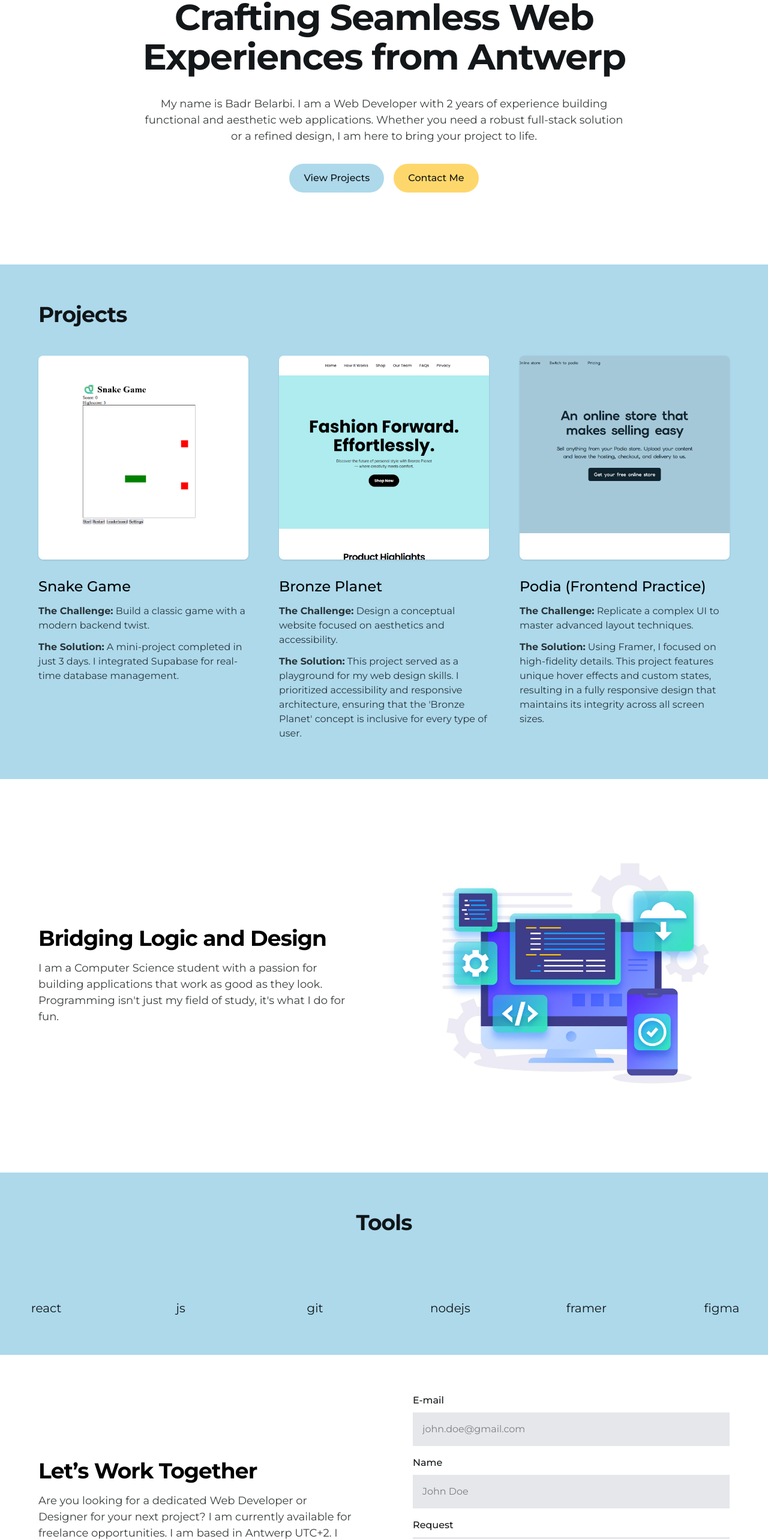
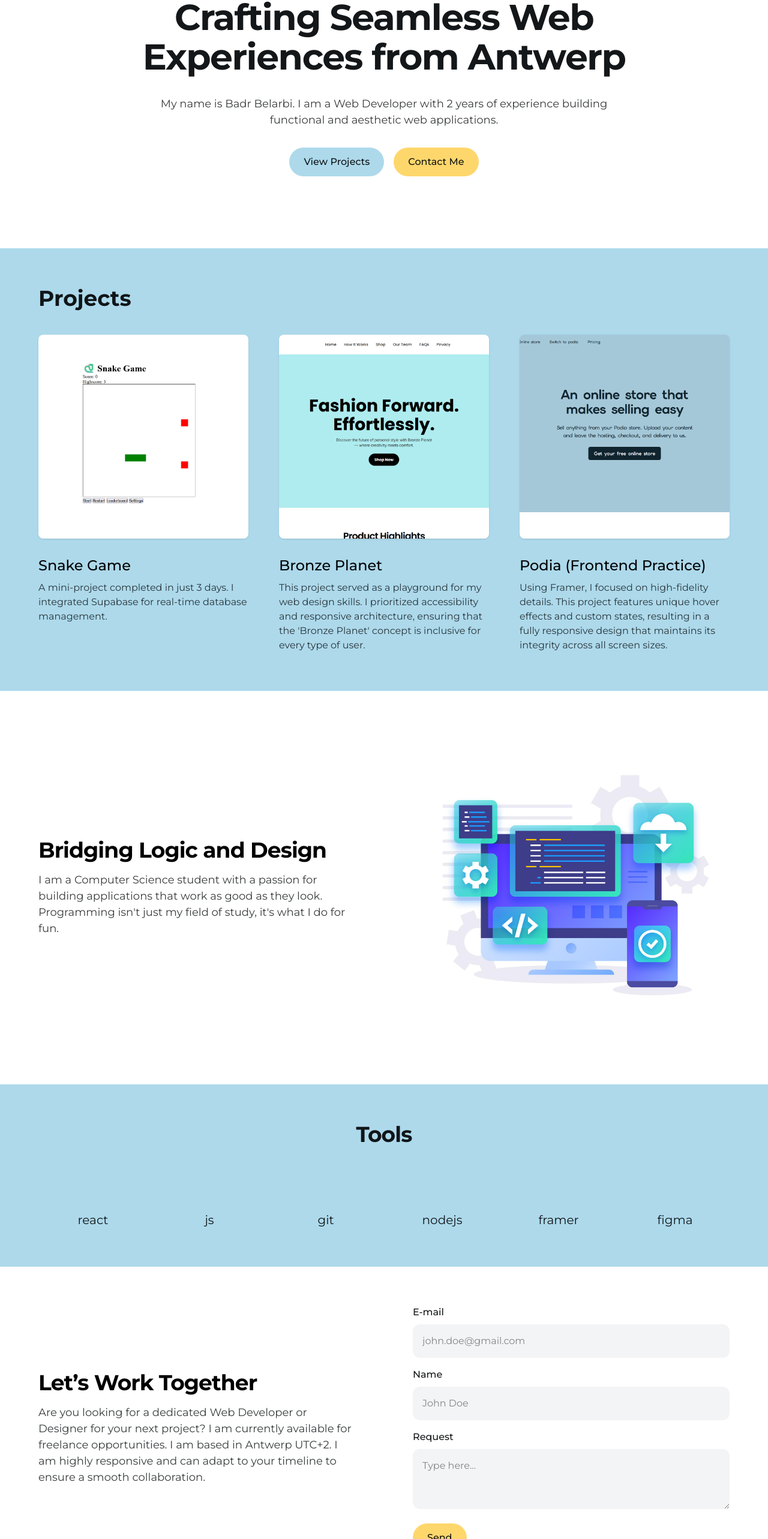
Before and after one commit to ibn-h/bb-portfolio, a React (Vite) app: page / in a window 1280 px wide. Shown: the part 204-2770 px from the top of the page at 60% size. Built offline with nearby package versions, Linux system fonts and the light colour scheme; some icons are missing.

Commit message:
Responsiveness progression

```diff
--- a/package.json
+++ b/package.json
@@ -26,6 +26,8 @@
     "eslint-plugin-react-hooks": "^7.0.1",
     "eslint-plugin-react-refresh": "^0.4.24",
     "globals": "^16.5.0",
+    "prettier": "^3.8.1",
+    "prettier-plugin-tailwindcss": "^0.7.2",
     "vite": "^7.2.4"
   }
 }
--- a/src/App.jsx
+++ b/src/App.jsx
@@ -12,7 +12,7 @@ import PrivacyPolicy from "./pages/privacyPolicy";
 
 function App() {
   return (
-    <Router>
+    <Router className="">
       <Routes>
         <Route
           path="/"
--- a/src/components/about.jsx
+++ b/src/components/about.jsx
@@ -4,10 +4,10 @@ export const About = () => {
   return (
     <section
       id="about"
-      className="grid grid-cols-2 gap-24 p-16 items-center bg-white"
+      className="grid sm:grid-cols-2 sm:gap-24 gap-4 px-6 sm:px-8 md:px-16 py-16 items-center bg-white"
     >
       <div className="flex flex-col gap-4">
-        <h2 className="text-4xl font-bold text-black tracking-tight leading-tight">
+        <h2 className="text-3xl sm:text-4xl font-bold text-black tracking-tight leading-tight w-full">
           Bridging Logic and Design
         </h2>
 
--- a/src/components/contact.jsx
+++ b/src/components/contact.jsx
@@ -15,7 +15,7 @@ export const Contact = () => {
   return (
     <section
       id="contact"
-      className="grid grid-cols-2 gap-24 p-16 items-center bg-white"
+      className="grid sm:grid-cols-2 sm:gap-24 gap-10 px-6 sm:px-8 md:px-16 py-16 items-center bg-white"
     >
       <div className="flex flex-col gap-4">
         <h2 className="text-4xl font-bold text-black tracking-tight leading-tight">
@@ -39,7 +39,7 @@ export const Contact = () => {
             type="email"
             id="email-field"
             placeholder="john.doe@gmail.com"
-            className="bg-gray-200 p-4 mt-2"
+            className="bg-gray-100 p-4 mt-2 rounded-xl"
             onChange={(e) => setEmail(e.target.value)}
             required
           />
@@ -51,7 +51,7 @@ export const Contact = () => {
             type="text"
             id="name-field"
             placeholder="John Doe"
-            className="bg-gray-200 p-4 mt-2"
+            className="bg-gray-100 p-4 mt-2 rounded-xl"
             onChange={(e) => setName(e.target.value)}
             required
           />
@@ -60,9 +60,9 @@ export const Contact = () => {
             Request
           </label>
           <textarea
-            id="Type here..."
-            className="bg-gray-200 p-4 max-h-50 min-h-25 mt-2"
-            placeholder="Website with 3 pages's and database integration"
+            id="request-field"
+            className="bg-gray-100 p-4 max-h-50 min-h-25 mt-2 rounded-xl"
+            placeholder="Type here..."
             onChange={(e) => setRequest(e.target.value)}
             required
           ></textarea>
--- a/src/components/footer.jsx
+++ b/src/components/footer.jsx
@@ -1,11 +1,11 @@
 export const Footer = () => {
   return (
-    <footer className="flex w-full items-center justify-between px-16 py-8 bg-secondary">
-      <p className="text-base">© 2025 Badr Belarbi. All Rights Reserved.</p>
+    <footer className="flex flex-col sm:flex-row w-full items-center justify-between px-6 sm:px-8 md:px-16 py-6 text-left gap-2 bg-secondary">
+      <p className="text-xs w-fit sm:text-base">© 2025 Badr Belarbi. All Rights Reserved.</p>
 
       <a
         href="/privacy-policy"
-        className="text-base  hover:underline focus:outline-none focus:ring-2 focus:ring-black focus:ring-offset-2"
+        className="text-xs sm:text-base hover:underline focus:outline-none focus:ring-2 focus:ring-black focus:ring-offset-2"
         aria-label="Privacy Policy"
       >
         Privacy Policy
--- a/src/components/header.jsx
+++ b/src/components/header.jsx
@@ -1,5 +1,3 @@
-import React from "react";
-
 export const Header = () => {
   const navigationItems = [
     { label: "Home", href: "/" },
@@ -8,16 +6,14 @@ export const Header = () => {
   ];
 
   const linkStyles =
-    "hover:opacity-70 transition-opacity font-normal text-base text-text";
+    "hover:opacity-70 transition-opacity font-normal text-sm sm:text-base text-text";
 
   return (
-    <header className="flex items-center justify-between px-16 py-4 bg-secondary">
-      {/* Logo */}
-      <div className="font-montserrat font-semibold text-black text-2xl">
+    <header className="flex items-center justify-between px-6 sm:px-8 md:px-16 py-4 bg-secondary">
+      <div className="font-montserrat font-semibold text-black text-xl sm:text-2xl">
         BB
       </div>
 
-      {/* Navigatie */}
       <nav className="flex items-center gap-6" aria-label="Main navigation">
         {navigationItems.map((item) => (
           <a key={item.href} href={item.href} className={linkStyles}>
@@ -25,8 +21,7 @@ export const Header = () => {
           </a>
         ))}
 
-        {/* Contact Button */}
-        <a href="#contact" className="btn bg-accent">
+        <a href="#contact" className="btn bg-accent hidden sm:inline-block">
           Contact
         </a>
       </nav>
--- a/src/components/hero.jsx
+++ b/src/components/hero.jsx
@@ -2,7 +2,10 @@ import React from "react";
 
 export const Hero = () => {
   return (
-    <section id="hero" className="bg-white px-6 py-20 md:px-16 md:py-30">
+    <section
+      id="hero"
+      className="bg-white py-20 px-6 sm:px-8 md:px-16 md:py-30"
+    >
       <div className="mx-auto flex max-w-225 flex-col items-center justify-center text-center gap-8">
         {/* Heading */}
         <h1 className="text-text font-h-1 text-4xl font-bold tracking-tight md:text-5xl lg:text-6xl">
@@ -12,13 +15,11 @@ export const Hero = () => {
         {/* Paragraph */}
         <p className="text-paragraph text-lg max-w-200">
           My name is Badr Belarbi. I am a Web Developer with 2 years of
-          experience building functional and aesthetic web applications. Whether
-          you need a robust full-stack solution or a refined design, I am here
-          to bring your project to life.
+          experience building functional and aesthetic web applications.
         </p>
 
         {/* Buttons */}
-        <div className="flex  justify-center gap-4">
+        <div className="flex justify-center gap-4">
           <a
             href="#projects"
             className="btn bg-secondary"
--- a/src/components/projects.jsx
+++ b/src/components/projects.jsx
@@ -8,8 +8,7 @@ const projectsData = [
     link: "https://snake-game-ygmm.onrender.com/",
     image: snakeGameImg,
     title: "Snake Game",
-    challenge: "Build a classic game with a modern backend twist.",
-    solution:
+    Description:
       "A mini-project completed in just 3 days. I integrated Supabase for real-time database management.",
   },
   {
@@ -17,9 +16,7 @@ const projectsData = [
     link: "https://violet-goal-407157.framer.app/",
     image: bronzePlanetImg,
     title: "Bronze Planet",
-    challenge:
-      "Design a conceptual website focused on aesthetics and accessibility.",
-    solution:
+    Description:
       "This project served as a playground for my web design skills. I prioritized accessibility and responsive architecture, ensuring that the 'Bronze Planet' concept is inclusive for every type of user.",
   },
   {
@@ -27,23 +24,22 @@ const projectsData = [
     link: "https://entire-words-752427.framer.app/",
     image: podiaImg,
     title: "Podia (Frontend Practice)",
-    challenge: "Replicate a complex UI to master advanced layout techniques.",
-    solution:
+    Description:
       "Using Framer, I focused on high-fidelity details. This project features unique hover effects and custom states, resulting in a fully responsive design that maintains its integrity across all screen sizes.",
   },
 ];
 
 export const Projects = () => {
   return (
-    <section id="projects" className="bg-secondary p-16">
-      <div className="max-w-7xl mx-auto flex flex-col gap-12">
-        <h2 className="text-text font-bold text-4xl tracking-tight">
+    <section id="projects" className="bg-secondary px-6 sm:px-8 md:px-16 py-16">
+      <div className="max-w-7xl mx-auto flex flex-col gap-6 sm:gap-10">
+        <h2 className="text-text font-bold  text-3xl sm:text-4xl text-left">
           Projects
         </h2>
 
         <div className="flex flex-wrap justify-center md:justify-between gap-8">
           {projectsData.map(
-            ({ id, link, image, title, challenge, solution }) => (
+            ({ id, link, image, title, Description }) => (
               <article
                 key={id}
                 className="flex flex-col w-full sm:w-87.5 gap-8"
@@ -55,18 +51,11 @@ export const Projects = () => {
                     src={image}
                   />
                 </a>
-                <div className="flex flex-col gap-4">
+                <div className="flex flex-col gap-3">
                   <h3 className="font-medium text-black text-2xl">{title}</h3>
-                  <div className="flex flex-col gap-3 text-base leading-6 text-gray-800">
                     <p>
-                      <span className="font-bold">The Challenge:</span>{" "}
-                      {challenge}
+                      {Description}
                     </p>
-                    <p>
-                      <span className="font-bold">The Solution:</span>{" "}
-                      {solution}
-                    </p>
-                  </div>
                 </div>
               </article>
             )
--- a/src/components/tools.jsx
+++ b/src/components/tools.jsx
@@ -6,17 +6,17 @@ function Tools() {
   return (
     <section
       id="tools"
-      className="bg-secondary px-16 flex items-center justify-center flex-col gap-8 py-16"
+      className="bg-secondary px-6 sm:px-8 md:px-16 py-16 flex items-center justify-center flex-col gap-8"
     >
       <h2 className="text-text font-bold text-4xl tracking-tight">Tools</h2>
-      <div className="flex gap-40">
+      <div className="grid grid-cols-3 sm:grid-cols-6 items-center justify-center w-full gap-3">
         {tools.map((toolName, index) => (
           <div
             key={index}
             className="flex flex-col items-center justify-center text-center gap-3 w-full"
           >
             <StackIcon name={toolName} className="w-16 h-16" />
-            <h4 className="text-text text-xl">{toolName}</h4>
+            <h4 className="text-text lg:text-xl text-lg">{toolName}</h4>
           </div>
         ))}
       </div>
--- a/vite.config.js
+++ b/vite.config.js
@@ -5,4 +5,7 @@ import tailwindcss from "@tailwindcss/vite";
 // https://vite.dev/config/
 export default defineConfig({
   plugins: [react(), tailwindcss()],
+  server: {
+    host: true
+  }
 });
```
Also changed, not shown: 2 other files (tests, documents, lock files or other folders).
